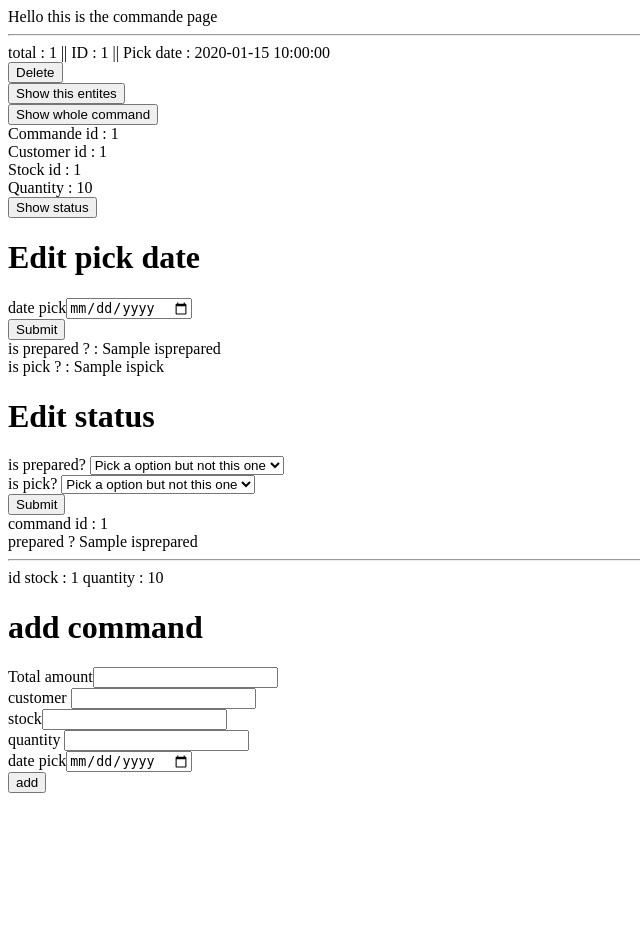
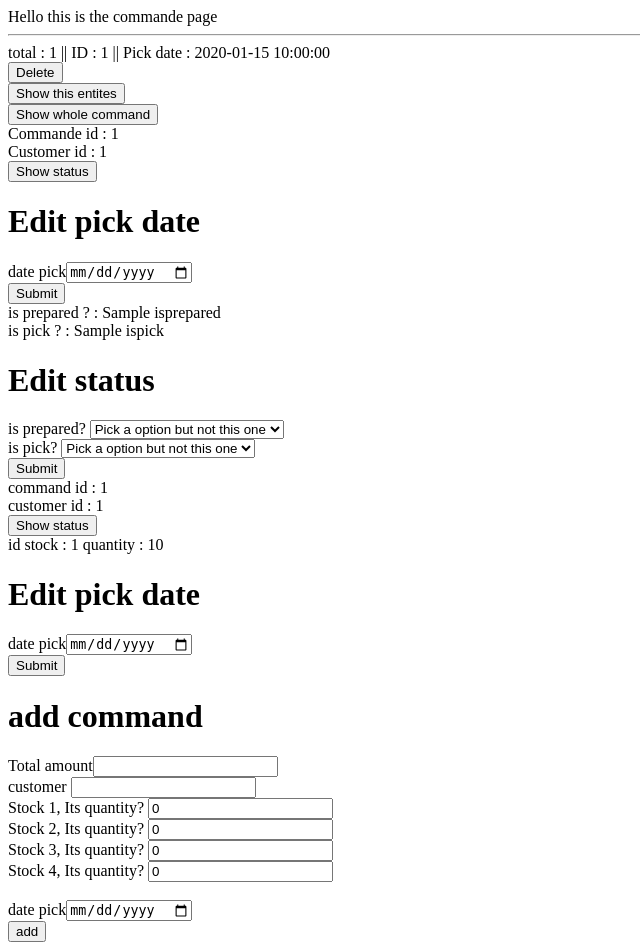
Before and after one commit to JeromeB33/Projet-fictif-Strasbouq, a PHP site: template src/View/Commande/indexCommande.html.twig in a window 1280 px wide. Shown: the whole page, without its empty margins (0-640 px from the left). Before the commit the page ends 793 px from the top, so only its background shows below. Run offline with PHP 8.4, Linux system fonts and the light colour scheme; the template is opened without the code that fills it: most values are stand-ins (such as "Sample title", 1, 10 or a date in 2020); some libraries are stand-ins or nearby versions.

Commit message:
revise all files, adjuste add method to add stock in function of its quantity, all works

```diff
--- a/src/Controller/CommandStatusController.php
+++ b/src/Controller/CommandStatusController.php
@@ -14,6 +14,7 @@ class CommandStatusController extends AbstractController
         if ($_SERVER['REQUEST_METHOD'] === 'POST') {
             $commandStatusManager = new CommandStatusManager();
             $status = $commandStatusManager->selectOneById($id);
+
 
             if (!empty($status)) {
                 if ($status['ispick'] === '0') {
@@ -39,8 +40,8 @@ class CommandStatusController extends AbstractController
     public function editStatus($id)
     {
         if ($_SERVER['REQUEST_METHOD'] === 'POST') {
-            $ispick = $_POST['ispick'];
-            $isprepared = $_POST['isprepared'];
+            $ispick = $_POST['isPick'];
+            $isprepared = $_POST['isPrepared'];
 
             if ($ispick === 'false') {
                 $ispick = 0;
--- a/src/Model/CommandStatusManager.php
+++ b/src/Model/CommandStatusManager.php
@@ -37,10 +37,10 @@ class CommandStatusManager extends AbstractManager
     */
     public function editStatus(int $id, $ispick, $isprepared)
     {
-        $query = ("UPDATE " . self::TABLE . " SET isprepared = :isprepared, ispick= :ispick WHERE command_id=$id");
+        $query = ("UPDATE " . self::TABLE . " SET isPrepared = :isPrepared, isPick= :isPick WHERE command_id=$id");
         $statement = $this->pdo->prepare($query);
-        $statement->bindValue('ispick', $ispick);
-        $statement->bindValue('isprepared', $isprepared);
+        $statement->bindValue('isPick', $ispick);
+        $statement->bindValue('isPrepared', $isprepared);
         $statement->execute();
 
         header("Location: /Command/showAll");
--- a/src/View/Commande/indexCommande.html.twig
+++ b/src/View/Commande/indexCommande.html.twig
@@ -25,8 +25,6 @@
             {% else %}
                 Commande id : {{ details.command_id }} </br>
                 Customer id : {{ details.stock_id }} </br>
-                Stock id : {{ details.stock_id }} </br>
-                Quantity : {{ details.quantity }}
 
                 <form action="/CommandStatus/showById/{{ details.command_id }}" method="POST">
                     <button>Show status</button>
@@ -54,18 +52,18 @@
             <h1>Edit status </h1>
 
             <form action="/CommandStatus/editStatus/{{ status.command_id }}" method="POST">
-                <label for="isprepared"> is prepared?
-                    <select  name="isprepared">
-                        <option value="default" selected disabled>Pick a option but not this one</option>
-                        <option value="false">False</option>
-                        <option value="true">True</option>
+                <label for="isPrepared"> is prepared?
+                    <select  name="isPrepared">
+                        <option name="isPrepared" value="default" selected disabled>Pick a option but not this one</option>
+                        <option name="isPrepared" value="false">False</option>
+                        <option name="isPrepared"value="true">True</option>
                     </select>
                 </label><br/>
-                <label for="ispick"> is pick?
-                    <select  name="ispick">
-                        <option value="default" selected disabled>Pick a option but not this one</option>
-                        <option value="false">False</option>
-                        <option value="true">True</option>
+                <label for="isPick"> is pick?
+                    <select  name="isPick">
+                        <option name="isPick" value="default" selected disabled>Pick a option but not this one</option>
+                        <option name="isPick" value="false">False</option>
+                        <option name="isPick" value="true">True</option>
                     </select>
                 </label><br/>
                 <input type="submit">
@@ -77,14 +75,24 @@
     <!-- show the whole command -->
     {% if commandList is defined %}
         command id : {{ commandList.0.command_id }}  <br/>
-        prepared ? {{ commandList.0.isprepared }}<hr/>
-
+        customer id : {{ commandList.0.customer_id }}
+        <form action="/CommandStatus/showById/{{ commandList.0.command_id }}" method="POST">
+            <button>Show status</button>
+        </form>
         <!-- display each stock_id with quantity  -->
         {% for list in commandList %}
             id stock : {{ list.stock_id }}
             quantity : {{ list.quantity }}
             <br/>
         {% endfor %}
+
+        <h1>Edit pick date</h1>
+
+        <form action="/Command/editDatePickById/{{ commandList.0.command_id }}" method="POST">
+            <label for="newDatePick"> date pick<input type="date" placeholder="2011-01-13 08:08:08" name="newDatePick"></label><br/>
+            <input type="submit">
+        </form>
+
     {% endif %}
 
 
@@ -94,13 +102,16 @@
     <form method="post" action="/Command/add">
         <label for="totalAMount"> Total amount<input type="number" name="totalAmount"></label><br/>
         <label for="customer_id"> customer <input type="number" name="customer_id"></label><br/>
-        <label for="stock_id"> stock<input type="number" name="stock_id"></label><br/>
-        <label for="quantity"> quantity <input type="number" name="quantity"></label><br/>
-        <label for="datepick"> date pick<input type="date" placeholder="2011-01-13 08:08:08" name="datepick"></label><br/>
-        <input type="hidden" name="command_id" >
+        <label for="stock_id">
+            <label>Stock 1, Its quantity? <input type="number" name="stock_id[1][quantity]" value="0"></label><br/>
+            <label>Stock 2, Its quantity? <input type="number" name="stock_id[2][quantity]" value="0"></label><br/>
+            <label>Stock 3, Its quantity? <input type="number" name="stock_id[3][quantity]" value="0"></label><br/>
+            <label>Stock 4, Its quantity? <input type="number" name="stock_id[4][quantity]" value="0"></label><br/>
+        </label><br/>
+        <label for="datePick"> date pick<input type="date" placeholder="2011-01-13 08:08:08" name="datePick"></label><br/>
+        <input type="hidden" name="command_id">
         <input type="hidden" name="isprepared" value="false" >
         <input type="hidden" name="ispick" value="false" >
         <input type="submit" value="add">
     </form>
-
 {% endblock %}
```
Also changed, not shown: src/Controller/CommandController.php (+39 -39 lines), src/Model/CommandManager.php (+6 -7 lines).
